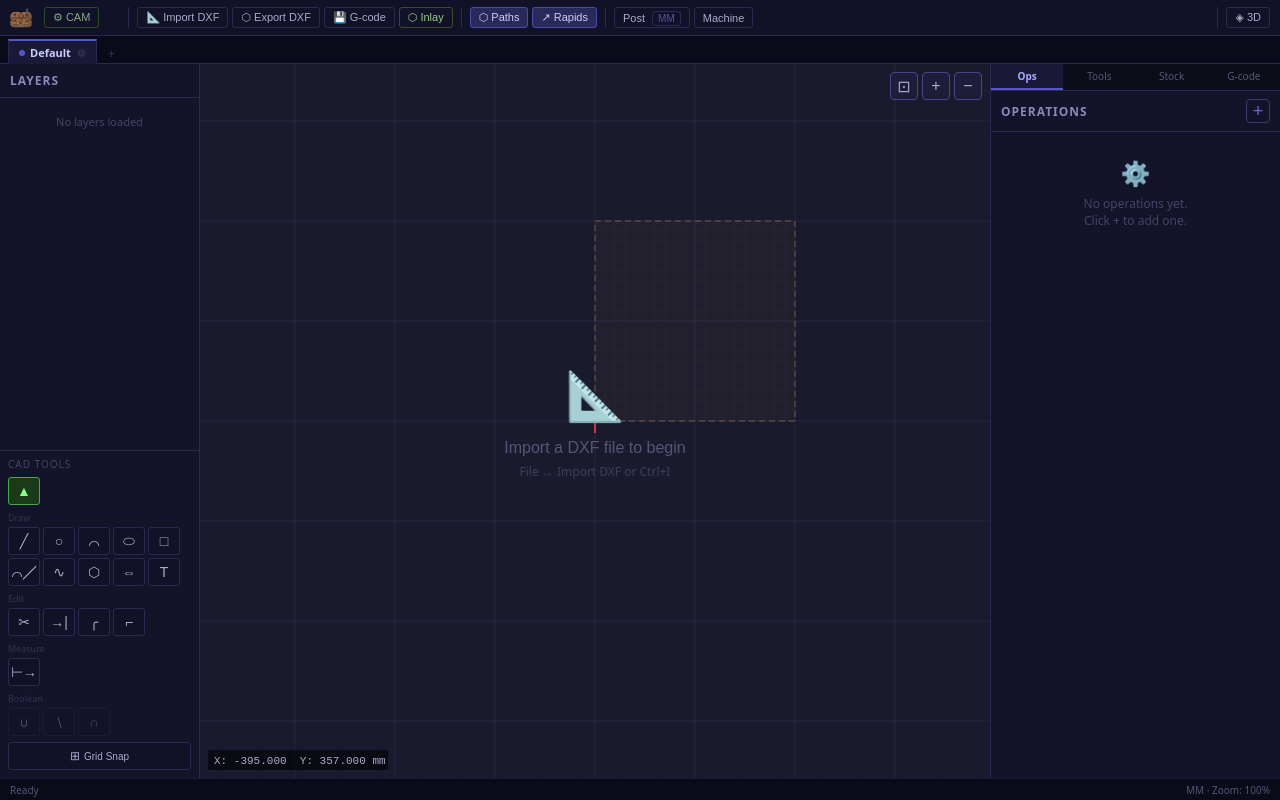
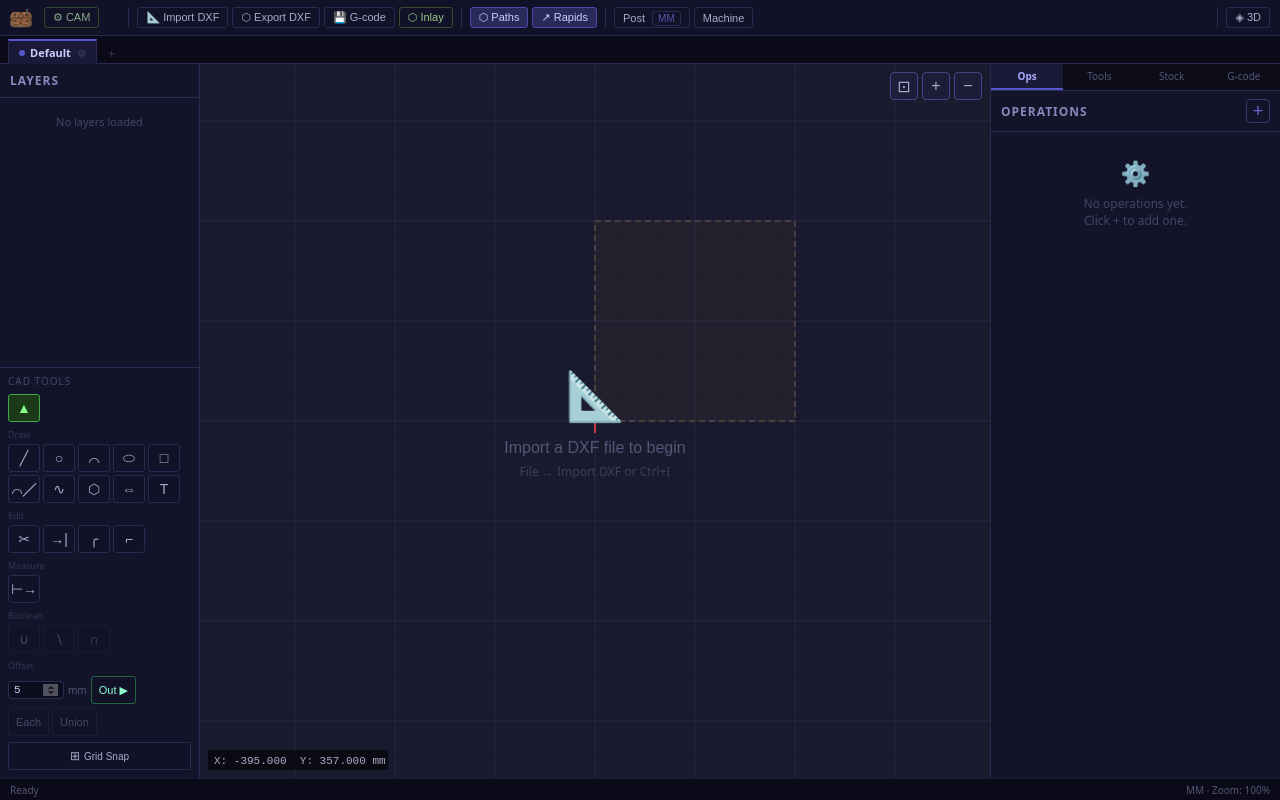
Before and after one commit to moneymikemp/masso-cam, a React (Create React App) app: page / in a window 1280 px wide. Built offline with nearby package versions, Linux system fonts and the light colour scheme.

Commit message:
Update CADToolsPanel.jsx

```diff
--- a/src/renderer/components/panels/CADToolsPanel.jsx
+++ b/src/renderer/components/panels/CADToolsPanel.jsx
@@ -1,8 +1,8 @@
-import React from 'react';
+import React, { useState } from 'react';
 import { v4 as uuid } from 'uuid';
 import { useApp } from '../../store/AppContext';
 import { circleToPoints, arcToPoints, polylineToPoints } from '../../dxf/parser';
-import { unionPolygons, differencePolygons, intersectPolygons, stripClose } from '../../cam/offset';
+import { unionPolygons, differencePolygons, intersectPolygons, stripClose, offsetPolyline, roundedOffsetPolyline, isClockwise } from '../../cam/offset';
 
 const TOOL_GROUPS = [
   {
@@ -95,14 +95,41 @@ function entityToPts(e) {
   }
 }
 
+const MM = 25.4;
+
+const numInp = {
+  width: 56, background: '#0d0d20', border: '1px solid #2a2a50',
+  color: '#ccccee', borderRadius: 3, padding: '2px 5px',
+  fontSize: 11, fontFamily: 'monospace',
+};
+
 export default function CADToolsPanel() {
   const { state, dispatch } = useApp();
   const { activeTool, gridSnap, entities, selectedEntityIds } = state;
+  const isInch = state.postConfig?.units === 'inch';
+  const unit = isInch ? 'in' : 'mm';
+
+  // Offset state — distance stored in mm, displayed in current unit
+  const [offsetDistMM, setOffsetDistMM] = useState(5);
+  const [offsetInward, setOffsetInward]  = useState(false);
+
+  const offsetDisp = isInch ? +(offsetDistMM / MM).toFixed(4) : +offsetDistMM.toFixed(3);
 
   const setTool = (key) => dispatch({ type: 'SET_ACTIVE_TOOL', payload: key });
 
   const selEnts = entities.filter(e => selectedEntityIds.includes(e.id));
   const canBoolean = selEnts.length >= 2;
+  const canOffset  = selEnts.length >= 1;
+
+  // ── helpers ────────────────────────────────────────────────────────────────
+
+  function toCCW(pts) {
+    const s = stripClose([...pts]);
+    return isClockwise(s) ? [...s].reverse() : s;
+  }
+
+  // sign: negative = expand outward, positive = shrink inward (matches offsetPolyline convention)
+  function offsetSign() { return offsetInward ? offsetDistMM : -offsetDistMM; }
 
   function doBoolean(op) {
     const polys = selEnts.map(entityToPts).filter(p => p && p.length >= 3).map(p => stripClose([...p]));
@@ -119,6 +146,49 @@ export default function CADToolsPanel() {
       closed: true,
     })) });
   }
+
+  // Offset each selected entity individually — adds new polylines, keeps originals
+  function doOffsetEach() {
+    const sign = offsetSign();
+    const newEnts = selEnts.flatMap(e => {
+      const pts = entityToPts(e);
+      if (!pts || pts.length < 3) return [];
+      const results = roundedOffsetPolyline(toCCW(pts), sign, true);
+      return results.filter(r => r?.length >= 3).map(r => ({
+        id: uuid(), type: 'polyline', layer: e.layer || '0',
+        vertices: r.map(p => ({ x: p.x, y: p.y })), closed: true,
+      }));
+    });
+    if (newEnts.length > 0) dispatch({ type: 'ADD_ENTITIES', payload: newEnts });
+  }
+
+  // Offset each entity, then union all results into a single perimeter — adds new polyline(s)
+  function doOffsetUnion() {
+    const sign = offsetSign();
+    const expanded = selEnts.flatMap(e => {
+      const pts = entityToPts(e);
+      if (!pts || pts.length < 3) return [];
+      return roundedOffsetPolyline(toCCW(pts), sign, true)
+        .filter(r => r?.length >= 3)
+        .map(r => toCCW(r));
+    });
+    if (!expanded.length) return;
+    const unioned = unionPolygons(expanded.map(r => stripClose([...r])));
+    if (!unioned?.length) return;
+    dispatch({ type: 'ADD_ENTITIES', payload: unioned.map(pts => ({
+      id: uuid(), type: 'polyline', layer: '0',
+      vertices: pts.map(p => ({ x: p.x, y: p.y })), closed: true,
+    })) });
+  }
+
+  // ── render ─────────────────────────────────────────────────────────────────
+
+  const dirBtnStyle = {
+    ...btn(false),
+    fontSize: 11, width: 'auto', padding: '0 7px',
+    background: '#111128', color: offsetInward ? '#88aaff' : '#88ffcc',
+    border: `1px solid ${offsetInward ? '#3344aa' : '#226644'}`,
+  };
 
   return (
     <div style={{ borderTop: '1px solid #2a2a50', background: '#13132a', flexShrink: 0, padding: '6px 8px 8px', display: 'flex', flexDirection: 'column', gap: 6 }}>
@@ -148,6 +218,46 @@ export default function CADToolsPanel() {
         </div>
       </div>
 
+      <div>
+        <div style={{ fontSize: 9, color: '#333355', marginBottom: 4 }}>Offset</div>
+        {/* Distance + direction row */}
+        <div style={{ display: 'flex', alignItems: 'center', gap: 4, marginBottom: 4 }}>
+          <input
+            type="number" min={0} step={isInch ? 0.001 : 0.1}
+            value={offsetDisp}
+            onChange={e => {
+              const v = parseFloat(e.target.value);
+              if (!isNaN(v) && v >= 0) setOffsetDistMM(isInch ? v * MM : v);
+            }}
+            style={numInp}
+          />
+          <span style={{ fontSize: 10, color: '#555577' }}>{unit}</span>
+          <button
+            title={offsetInward ? 'Offset direction: Inward — click to switch to Outward' : 'Offset direction: Outward — click to switch to Inward'}
+            style={dirBtnStyle}
+            onClick={() => setOffsetInward(v => !v)}>
+            {offsetInward ? '◀ In' : 'Out ▶'}
+          </button>
+        </div>
+        {/* Action buttons row */}
+        <div style={{ display: 'flex', gap: 3 }}>
+          <button
+            title="Offset Each — offset every selected entity individually, keep originals (need ≥1 selected)"
+            style={{ ...actionBtn(!canOffset), fontSize: 11, width: 'auto', padding: '0 7px' }}
+            disabled={!canOffset}
+            onClick={doOffsetEach}>
+            Each
+          </button>
+          <button
+            title="Offset & Union — offset all selected entities, then merge overlapping results into one perimeter (need ≥1 selected)"
+            style={{ ...actionBtn(!canOffset), fontSize: 11, width: 'auto', padding: '0 7px', flexShrink: 0 }}
+            disabled={!canOffset}
+            onClick={doOffsetUnion}>
+            Union
+          </button>
+        </div>
+      </div>
+
       <button title="Grid snap — snaps to 10 mm grid" style={snapBtn(gridSnap)} onClick={() => dispatch({ type: 'TOGGLE_GRID_SNAP' })}>
         ⊞ <span style={{ fontSize: 10 }}>Grid Snap</span>
       </button>
```
